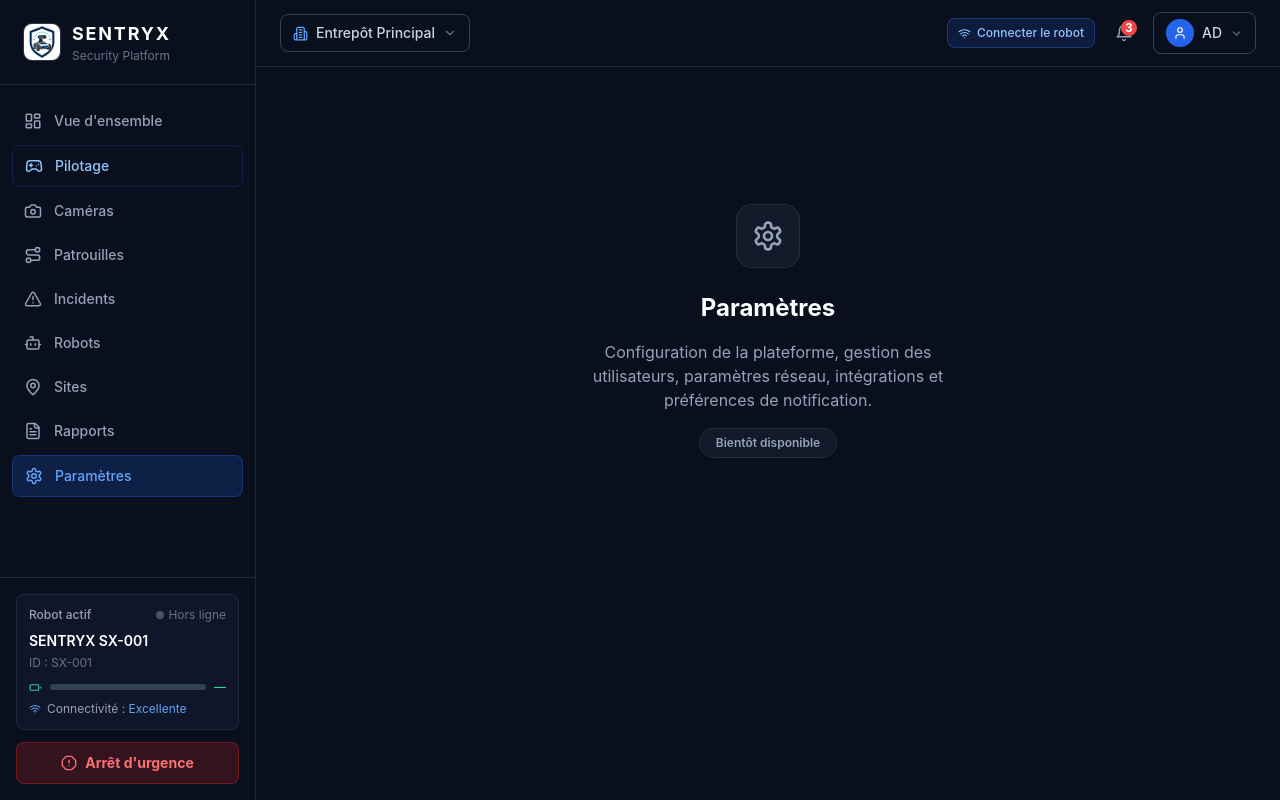
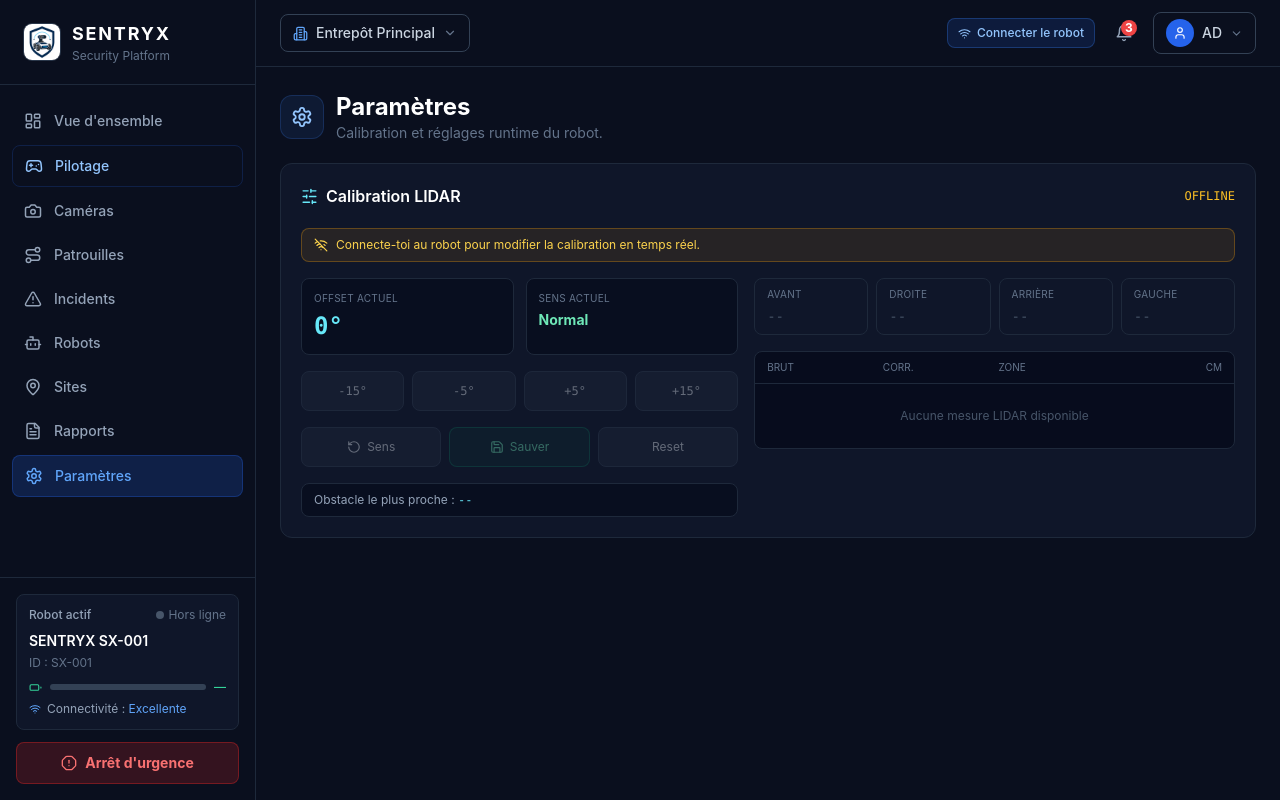
Before and after one commit to gust2301/raspRover, a React (Vite) app in the folder frontend/: page /settings in a window 1280 px wide. Built offline with nearby package versions, Linux system fonts and the light colour scheme.

Commit message:
Move lidar calibration to settings

```diff
--- a/frontend/src/pages/Settings.tsx
+++ b/frontend/src/pages/Settings.tsx
@@ -1,18 +1,191 @@
-import { Settings as SettingsIcon } from 'lucide-react'
+import { useEffect } from 'react'
+import { RotateCcw, Save, Settings as SettingsIcon, SlidersHorizontal, WifiOff } from 'lucide-react'
+import { useSharedRobotConnection } from '../context/RobotConnectionContext'
 
-export default function Settings() {
+const ZONE_LABEL: Record<string, string> = {
+  front: 'Avant',
+  right: 'Droite',
+  rear: 'Arrière',
+  left: 'Gauche',
+}
+
+const ZONES = ['front', 'right', 'rear', 'left'] as const
+
+function ZoneDistance({ label, cm }: { label: string; cm: number | null | undefined }) {
+  const active = typeof cm === 'number'
   return (
-    <div className="flex flex-col items-center justify-center min-h-[60vh] text-center space-y-4">
-      <div className="w-16 h-16 rounded-2xl bg-slate-500/10 border border-slate-500/20 flex items-center justify-center mb-2">
-        <SettingsIcon size={32} className="text-slate-400" />
+    <div className={`rounded-lg border px-3 py-2 ${active ? 'border-cyan-500/30 bg-cyan-500/5' : 'border-slate-800 bg-slate-900/40'}`}>
+      <div className="text-[10px] uppercase tracking-wide text-slate-500">{label}</div>
+      <div className={`mt-1 font-mono text-sm ${active ? 'text-cyan-300' : 'text-slate-600'}`}>
+        {active ? `${cm.toFixed(0)} cm` : '--'}
       </div>
-      <h1 className="text-2xl font-bold text-white">Paramètres</h1>
-      <p className="text-slate-400 max-w-sm">
-        Configuration de la plateforme, gestion des utilisateurs, paramètres réseau, intégrations et préférences de notification.
-      </p>
-      <span className="inline-flex items-center gap-2 px-4 py-1.5 rounded-full text-xs font-semibold bg-slate-500/10 text-slate-400 border border-slate-500/20">
-        Bientôt disponible
-      </span>
     </div>
   )
 }
+
+export default function Settings() {
+  const conn = useSharedRobotConnection()
+  const connected = conn.status === 'connected'
+  const calibration = conn.lastStatus?.lidar_calibration
+  const offset = conn.lastStatus?.lidar_angle_offset_deg ?? calibration?.angle_offset_deg ?? 0
+  const inverted = conn.lastStatus?.lidar_invert_angles ?? calibration?.invert_angles ?? false
+  const debugPoints = conn.lastStatus?.lidar_debug_points ?? calibration?.debug_points ?? []
+  const zones = calibration?.zones ?? {
+    front: conn.lastStatus?.lidar_front_cm,
+    right: conn.lastStatus?.lidar_right_cm,
+    rear: conn.lastStatus?.lidar_rear_cm,
+    left: conn.lastStatus?.lidar_left_cm,
+  }
+
+  const nearest = ZONES
+    .map(zone => ({ zone, cm: zones?.[zone] }))
+    .filter((entry): entry is { zone: typeof ZONES[number]; cm: number } => typeof entry.cm === 'number')
+    .sort((a, b) => a.cm - b.cm)[0]
+
+  useEffect(() => {
+    if (!connected) return
+    void conn.refreshLidarCalibration()
+    const id = setInterval(() => {
+      void conn.refreshLidarCalibration()
+    }, 1000)
+    return () => clearInterval(id)
+  }, [conn.refreshLidarCalibration, connected])
+
+  return (
+    <div className="max-w-5xl mx-auto space-y-5">
+      <div className="flex items-center gap-3">
+        <div className="w-11 h-11 rounded-xl bg-blue-500/10 border border-blue-500/20 flex items-center justify-center">
+          <SettingsIcon size={22} className="text-blue-300" />
+        </div>
+        <div>
+          <h1 className="text-2xl font-bold text-white">Paramètres</h1>
+          <p className="text-sm text-slate-500">Calibration et réglages runtime du robot.</p>
+        </div>
+      </div>
+
+      <section className="rounded-xl border border-slate-800 bg-[#0f1629] p-5">
+        <div className="flex items-center justify-between gap-3 mb-5">
+          <div className="flex items-center gap-2">
+            <SlidersHorizontal size={17} className="text-cyan-300" />
+            <h2 className="text-white font-semibold">Calibration LIDAR</h2>
+          </div>
+          <div className={`text-xs font-mono ${connected ? 'text-emerald-400' : 'text-amber-400'}`}>
+            {connected ? 'ONLINE' : 'OFFLINE'}
+          </div>
+        </div>
+
+        {!connected && (
+          <div className="mb-4 flex items-center gap-2 rounded-lg border border-amber-500/30 bg-amber-500/10 px-3 py-2 text-xs text-amber-300">
+            <WifiOff size={14} />
+            Connecte-toi au robot pour modifier la calibration en temps réel.
+          </div>
+        )}
+
+        <div className="grid gap-4 lg:grid-cols-[1fr_1.1fr]">
+          <div className="space-y-4">
+            <div className="grid grid-cols-2 gap-3">
+              <div className="rounded-lg border border-slate-800 bg-slate-950/50 px-3 py-3">
+                <div className="text-[10px] uppercase tracking-wide text-slate-500">Offset actuel</div>
+                <div className="mt-1 text-2xl font-bold font-mono text-cyan-300">{offset.toFixed(0)}°</div>
+              </div>
+              <div className="rounded-lg border border-slate-800 bg-slate-950/50 px-3 py-3">
+                <div className="text-[10px] uppercase tracking-wide text-slate-500">Sens actuel</div>
+                <div className={`mt-1 text-sm font-bold ${inverted ? 'text-amber-300' : 'text-emerald-300'}`}>
+                  {inverted ? 'Inversé' : 'Normal'}
+                </div>
+              </div>
+            </div>
+
+            <div className="grid grid-cols-4 gap-2">
+              {[-15, -5, 5, 15].map(delta => (
+                <button
+                  key={delta}
+                  onClick={() => conn.adjustLidarOffset(delta)}
+                  disabled={!connected}
+                  className="h-10 rounded-lg border border-slate-700 bg-slate-800 text-xs font-mono text-slate-200 hover:bg-slate-700 disabled:opacity-40"
+                >
+                  {delta > 0 ? `+${delta}°` : `${delta}°`}
+                </button>
+              ))}
+            </div>
+
+            <div className="grid grid-cols-3 gap-2">
+              <button
+                onClick={conn.toggleLidarInversion}
+                disabled={!connected}
+                className={`h-10 rounded-lg border flex items-center justify-center gap-1.5 text-xs disabled:opacity-40 ${
+                  inverted
+                    ? 'border-amber-500/50 bg-amber-600/20 text-amber-300'
+                    : 'border-slate-700 bg-slate-800 text-slate-200 hover:bg-slate-700'
+                }`}
+              >
+                <RotateCcw size={14} />
+                Sens
+              </button>
+              <button
+                onClick={() => conn.setLidarCalibration({
+                  angle_offset_deg: offset,
+                  invert_angles: inverted,
+                  save: true,
+                })}
+                disabled={!connected}
+                className="h-10 rounded-lg border border-emerald-500/40 bg-emerald-600/15 text-xs text-emerald-300 flex items-center justify-center gap-1.5 hover:bg-emerald-600/25 disabled:opacity-40"
+              >
+                <Save size={14} />
+                Sauver
+              </button>
+              <button
+                onClick={() => conn.setLidarCalibration({ angle_offset_deg: 0, invert_angles: false })}
+                disabled={!connected}
+                className="h-10 rounded-lg border border-slate-700 bg-slate-800 text-xs text-slate-200 hover:bg-slate-700 disabled:opacity-40"
+              >
+                Reset
+              </button>
+            </div>
+
+            <div className="rounded-lg border border-slate-800 bg-slate-950/50 px-3 py-2 text-xs text-slate-400">
+              Obstacle le plus proche :{' '}
+              <span className="font-mono text-cyan-300">
+                {nearest ? `${ZONE_LABEL[nearest.zone]} ${nearest.cm.toFixed(0)} cm` : '--'}
+              </span>
+            </div>
+          </div>
+
+          <div className="space-y-4">
+            <div className="grid grid-cols-2 sm:grid-cols-4 gap-2">
+              <ZoneDistance label="Avant" cm={zones?.front} />
+              <ZoneDistance label="Droite" cm={zones?.right} />
+              <ZoneDistance label="Arrière" cm={zones?.rear} />
+              <ZoneDistance label="Gauche" cm={zones?.left} />
+            </div>
+
+            <div className="rounded-lg border border-slate-800 bg-slate-950/60 overflow-hidden">
+              <div className="grid grid-cols-4 gap-2 px-3 py-2 text-[10px] uppercase text-slate-500 border-b border-slate-800">
+                <span>Brut</span>
+                <span>Corr.</span>
+                <span>Zone</span>
+                <span className="text-right">cm</span>
+              </div>
+              <div className="max-h-64 overflow-y-auto">
+                {debugPoints.length > 0 ? debugPoints.slice(0, 18).map((p, idx) => (
+                  <div key={`${p.raw_angle}-${p.corrected_angle}-${idx}`} className="grid grid-cols-4 gap-2 px-3 py-1.5 text-[11px] font-mono text-slate-400 border-b border-slate-900 last:border-b-0">
+                    <span>{p.raw_angle.toFixed(0)}°</span>
+                    <span>{p.corrected_angle.toFixed(0)}°</span>
+                    <span className={p.zone === 'front' ? 'text-red-300' : p.zone === 'right' ? 'text-cyan-300' : p.zone === 'left' ? 'text-blue-300' : 'text-slate-500'}>
+                      {ZONE_LABEL[p.zone] ?? p.zone}
+                    </span>
+                    <span className="text-right">{p.distance_cm.toFixed(0)}</span>
+                  </div>
+                )) : (
+                  <div className="px-3 py-6 text-center text-xs text-slate-600">
+                    Aucune mesure LIDAR disponible
+                  </div>
+                )}
+              </div>
+            </div>
+          </div>
+        </div>
+      </section>
+    </div>
+  )
+}
```
